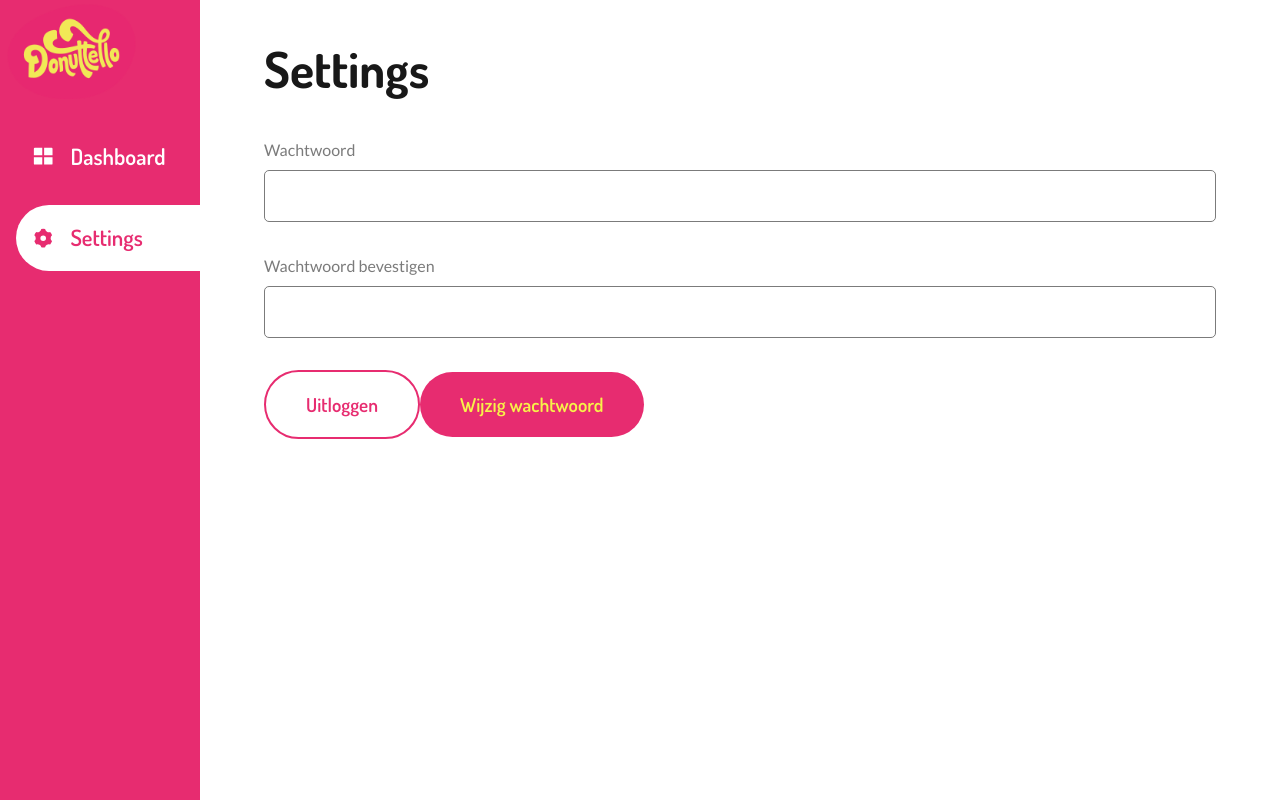
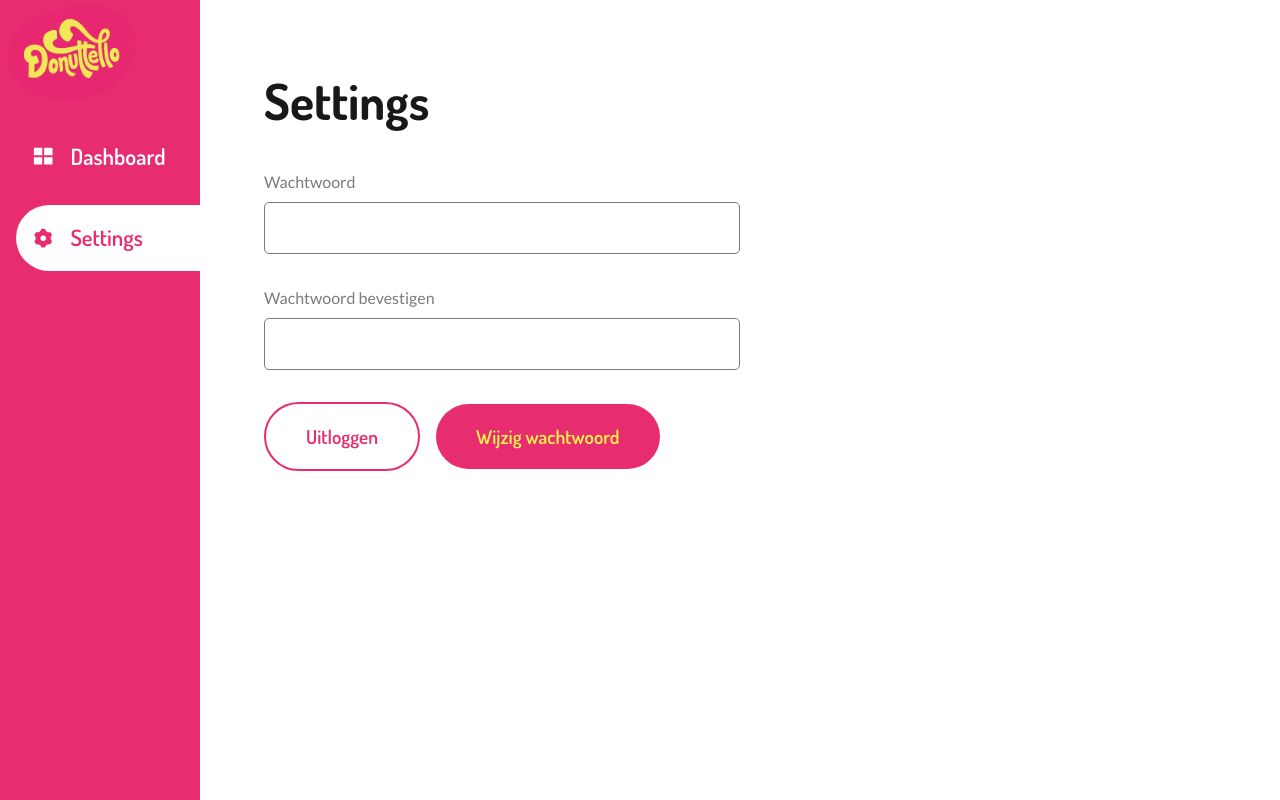
Before and after one commit to AlejandroDeWolf/donut-configurator-admin, a React (Vite) app: page /settings in a window 1280 px wide. Built offline with nearby package versions, Linux system fonts and the light colour scheme; sample sign-in values are in the browser's storage.

Commit message:
style: login form and more button styling

```diff
--- a/src/sass/app.scss
+++ b/src/sass/app.scss
@@ -1,6 +1,7 @@
 @use "./global";
 @use "./pages/login";
 @use "./pages/dashboard";
+@use "./pages/settings";
 @use "./components/donuts";
 @use "./components/loginForm";
 @use "./components/sidebar";
--- a/src/sass/components/UI/_btn.scss
+++ b/src/sass/components/UI/_btn.scss
@@ -15,6 +15,11 @@
   &:hover {
     background-color: global.$color-secondary;
     color: global.$color-primary;
+  }
+
+  // tablet screen
+  @media screen and (max-width: global.$breakpoint-tablet) {
+    width: 100%;
   }
 }
 
--- a/src/sass/components/UI/_modal.scss
+++ b/src/sass/components/UI/_modal.scss
@@ -43,6 +43,11 @@
     p {
       display: flex;
 
+      // last one margin
+      &:last-child {
+        margin-bottom: 2rem;
+      }
+
       span {
         display: block;
       }
--- a/src/sass/global.scss
+++ b/src/sass/global.scss
@@ -98,7 +98,7 @@ a {
 }
 
 .section__margin {
-  margin: 2rem 4rem;
+  margin: 4rem;
 
   @media (min-width: $breakpoint-xl) {
     margin: 6rem;
@@ -106,7 +106,7 @@ a {
 }
 
 .section__padding {
-  padding: 2rem 4rem;
+  padding: 4rem;
 
   @media (min-width: $breakpoint-xl) {
     padding: 6rem;
--- /dev/null
+++ b/src/sass/pages/settings.scss
@@ -0,0 +1,18 @@
+@use "../global";
+
+.form__group--small {
+  width: 50%;
+
+  @media screen and (max-width: global.$breakpoint-tablet) {
+    width: 100%;
+  }
+}
+
+.btn__logout {
+  margin-left: 1rem;
+
+  @media screen and (max-width: global.$breakpoint-tablet) {
+    margin-left: 0;
+    margin-top: 1rem;
+  }
+}
```
Also changed, not shown: src/sass/components/sidebar.scss (line endings or trailing spaces).
